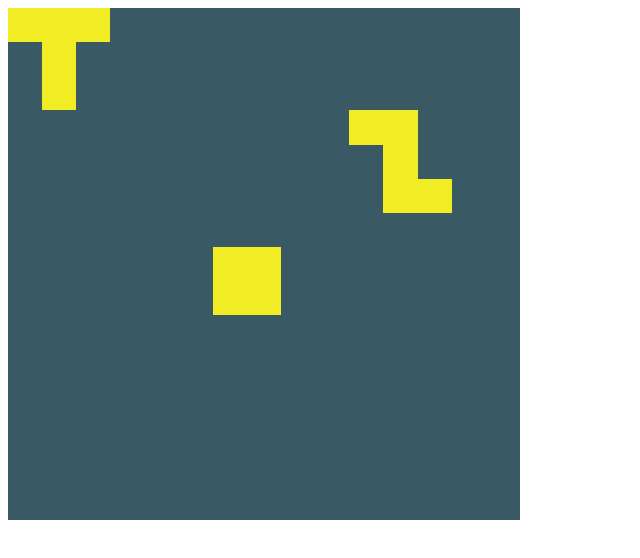
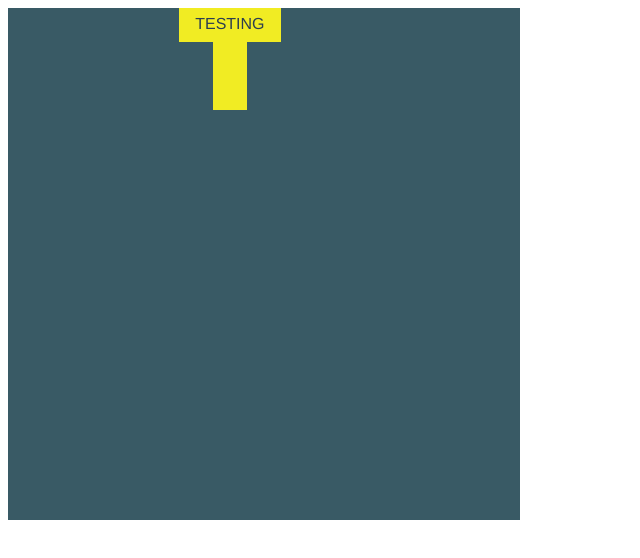
Before and after one commit to levidavidmurray/typetris, a Vue app: page / in a window 1280 px wide. Shown: the top 558 px of the page, without its empty margins (0-640 px from the left). Built offline with nearby package versions, Linux system fonts and the light colour scheme.

Commit message:
Added game state, automatic shape moving, and shape keyword logic WIP

```diff
--- a/src/components/Shape.vue
+++ b/src/components/Shape.vue
@@ -7,6 +7,9 @@
 				class="coord"
 		>
 		</div>
+		<span class="keyword">
+			<span v-for="letter in keywordArray">{{ letter }}</span>
+		</span>
 	</div>
 </template>
 
@@ -19,6 +22,9 @@
 	export default class Shape extends Vue {
 		@Prop() private type!: boolean[];
 		@Prop() private coords!: Vector;
+		@Prop() private keyword!: string;
+		@Prop() private userInput!: string;
+
 		private id: string = uuidv4();
 
 		public created() {
@@ -46,6 +52,12 @@
 			const { x, y } = this.coords;
 			return { gridColumnStart: x + 1, gridRowStart: y + 1 };
 		}
+
+		get keywordArray() {
+			if (this.keyword) {
+				return this.keyword.split("");
+			}
+		}
 	}
 </script>
 
@@ -57,9 +69,19 @@
 		grid-template-columns: repeat(3, 1fr);
 		grid-template-rows: repeat(3, 1fr);
 		grid-template-areas: "s0 s1 s2" "s3 s4 s5" "s6 s7 s8";
+		position: relative;
 
 		.coord {
 			background-color: #f1ec23;
 		}
+
+		.keyword {
+			position: absolute;
+			margin: 0 auto;
+			left: 0;
+			right: 0;
+			top: 7px;
+			text-transform: uppercase;
+		}
 	}
 </style>
--- a/src/types.ts
+++ b/src/types.ts
@@ -21,3 +21,14 @@ export enum Keys {
 	S = "s",
 	D = "d",
 }
+
+export enum GameStatus {
+	Waiting = "Waiting",
+	InProgress = "InProgress",
+	Finished = "Finished",
+}
+
+export enum GameResult {
+	Won = "Won",
+	Lost = "Lost",
+}
--- a/src/views/Home.vue
+++ b/src/views/Home.vue
@@ -1,14 +1,18 @@
 <template>
 	<div class="home">
-		<Shape @shape-enter="setGameCoordinates" :type="shapeType" :coords="shapeVector"/>
-		<Shape v-if="ready" @shape-enter="setGameCoordinates" :type="shapes.O" :coords="{x: 6, y: 6}"/>
-		<Shape v-if="ready" @shape-enter="setGameCoordinates" :type="shapes.Z" :coords="{x: 10, y: 3}"/>
+		<Shape
+				@shape-enter="setGameCoordinates"
+				:type="shapeType"
+				:coords="shapeVector"
+				:keyword="keyword"
+				:user-input="userInput"
+		/>
 	</div>
 </template>
 
 <script lang="ts">
-	import {Component, Vue} from "vue-property-decorator";
-	import {Direction, Vector, Keys, ShapeElement} from "@/types";
+	import {Component, Vue, Watch} from "vue-property-decorator";
+	import {Direction, GameResult, GameStatus, ShapeElement, Vector} from "@/types";
 	import {ShapeBody} from "@/lib/ShapeBody";
 	import Shape from "@/components/Shape.vue";
 	import shapes from "@/shapes";
@@ -20,13 +24,20 @@
 	@Component({components: {Shape}})
 	export default class Home extends Vue {
 		public shapes = shapes;
-		public shapeVector: Vector = {x: 0, y: 0};
+		public shapeVector: Vector = {x: 5, y: 0};
 		public shapeType = shapes.T;
 
 		public ready = false;
 
 		private activeShapeBody: ShapeElement = {id: "", coordinates: []};
 		private gameCoordinates: boolean[][] = [];
+
+		private keyword: string = "testing";
+		private userInput: string = "";
+
+		private gameInterval!: number;
+		private gameStatus: GameStatus = GameStatus.Waiting;
+		private gameResult: GameResult = GameResult.Lost;
 
 		public created() {
 			for (let x = 0; x < GAME_WIDTH; x++) {
@@ -42,27 +53,15 @@
 		}
 
 		public mounted() {
-			window.addEventListener("keypress", (e) => {
-				if (e.key === Keys.D && !this.isColliding(Direction.Right)) {
-					this.shapeVector.x++;
-					this.updateActiveShapeBody(Direction.Right);
-				}
-
-				if (e.key === Keys.A && !this.isColliding(Direction.Left)) {
-					this.shapeVector.x--;
-					this.updateActiveShapeBody(Direction.Left);
-				}
-
-				if (e.key === Keys.W && !this.isColliding(Direction.Up)) {
-					this.shapeVector.y--;
-					this.updateActiveShapeBody(Direction.Up);
-				}
-
-				if (e.key === Keys.S && !this.isColliding(Direction.Down)) {
-					this.shapeVector.y++;
-					this.updateActiveShapeBody(Direction.Down);
-				}
-			});
+			// setTimeout(() => {
+			// 	this.initializeKeyListeners();
+			// 	this.gameInterval = window.setInterval(() => {
+			// 		if (!this.moveActiveShape(Direction.Down)) {
+			// 			this.gameStatus = GameStatus.Finished;
+			// 			clearInterval(this.gameInterval);
+			// 		}
+			// 	}, 800);
+			// }, 2000);
 		}
 
 		public setGameCoordinates(shapeEl: ShapeElement) {
@@ -80,16 +79,50 @@
 			this.ready = true;
 		}
 
-		// private printGrid() {
-		// 	this.activeCoords = [];
-		// 	this.gameCoordinates.forEach((gridColumn, index) => {
-		// 		gridColumn.forEach((isActive, index2) => {
-		// 			if (isActive) {
-		// 				this.activeCoords.push({x: index, y: index2});
-		// 			}
-		// 		});
-		// 	});
-		// }
+		@Watch("gameStatus")
+		private onGameStatusChanged(gameStatus: GameStatus) {
+			if (gameStatus === GameStatus.Finished) {
+				window.clearInterval(this.gameInterval);
+
+				if (this.gameResult === GameResult.Won) {
+					console.log("YOU WON!");
+				} else {
+					console.log("YOU LOST :(");
+				}
+			}
+		}
+
+		private initializeKeyListeners() {
+			window.addEventListener("keydown", (e) => {
+				if (e.keyCode >= 65 && e.keyCode <= 90) {
+					this.userInput += e.key;
+					console.log(this.userInput);
+					this.checkIfKeyword();
+				}
+
+				if (e.keyCode === 8) {
+					this.userInput = this.userInput.substring(0, this.userInput.length - 1);
+					console.log(this.userInput);
+				}
+			});
+		}
+
+		private checkIfKeyword() {
+			if (this.userInput === this.keyword) {
+				this.gameStatus = GameStatus.Finished;
+				this.gameResult = GameResult.Won;
+			}
+		}
+
+		private moveActiveShape(dir: Direction) {
+			if (this.isColliding(dir)) {
+				return false;
+			}
+
+			this.shapeVector = ShapeBody.appliedVector(dir, this.shapeVector);
+			this.updateActiveShapeBody(dir);
+			return true;
+		}
 
 		private updateActiveShapeBody(direction: Direction) {
 			const shapeBodyCoords = this.activeShapeBody.coordinates;
@@ -158,5 +191,9 @@
 		grid-auto-rows: 34px;
 		grid-auto-columns: 34px;
 		background-color: #395a65;
+
+		.user-input {
+			position: absolute;
+		}
 	}
 </style>
```
